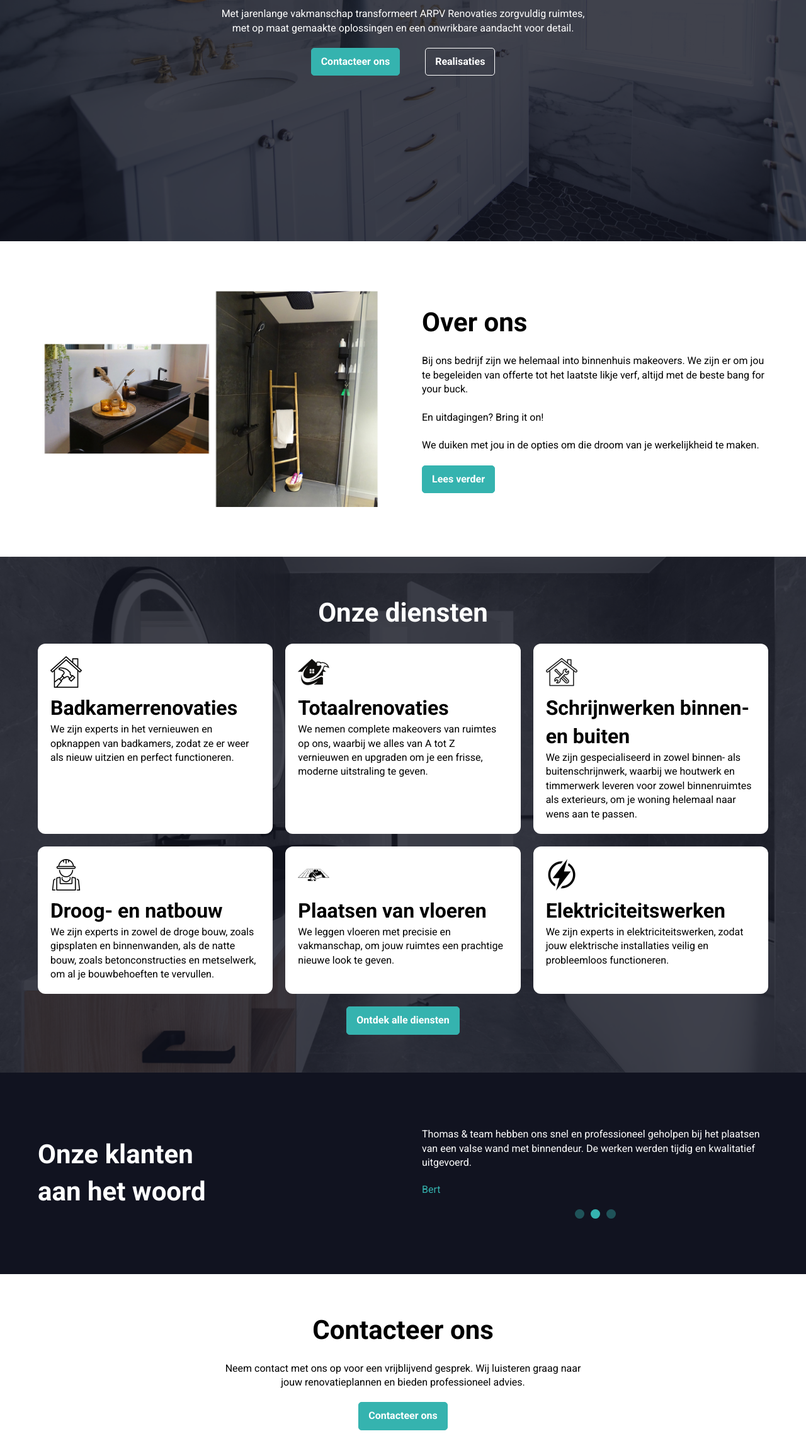
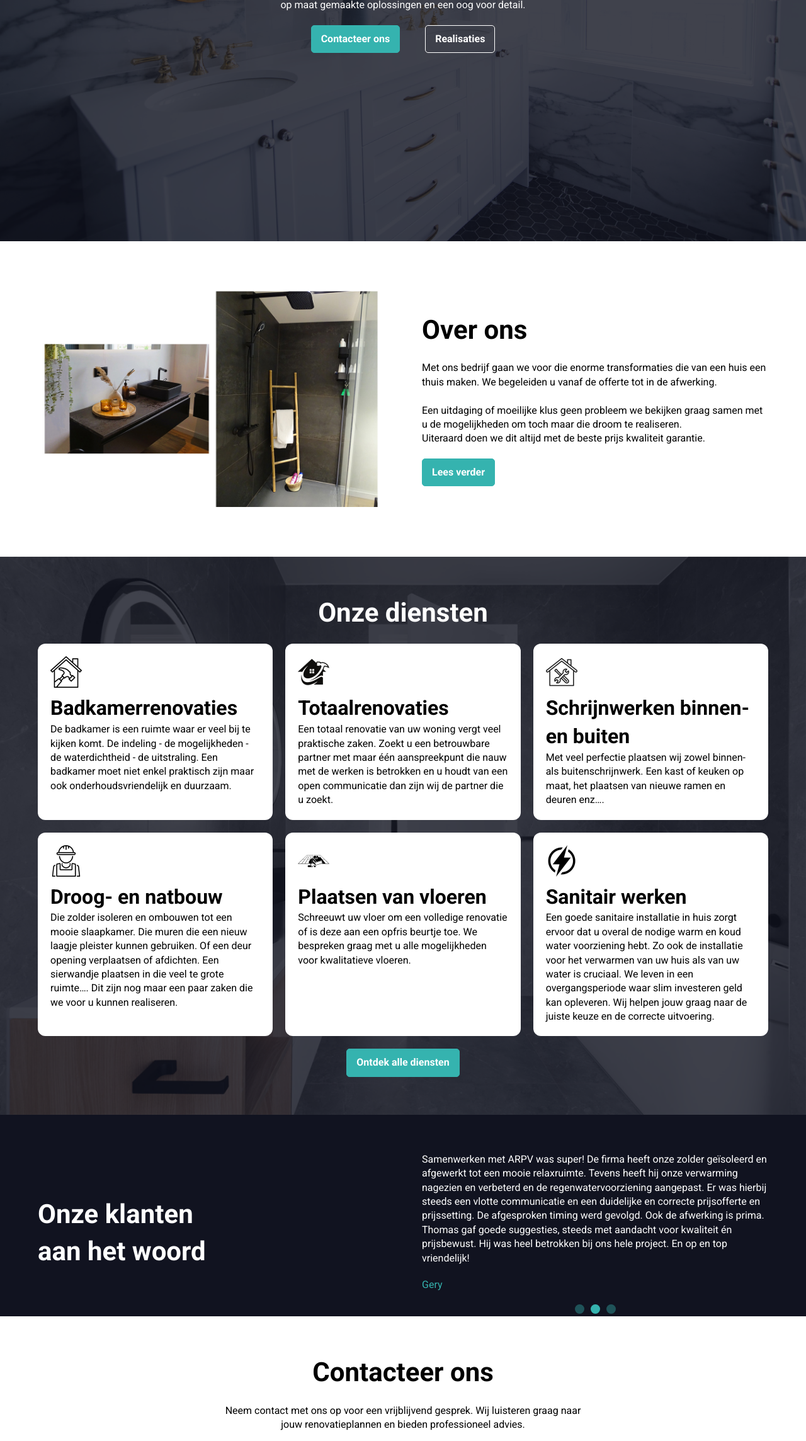
Before and after one commit to K1NGAARON/arpv, a plain HTML site: page index.html in a window 1280 px wide. Shown: the part 417-2705 px from the top of the page at 63% size. Drawn offline with nearby package versions, Linux system fonts and the light colour scheme; files whose address does not match are found by name.

Commit message:
feedback on the homepage

```diff
--- a/css/header-footer.css
+++ b/css/header-footer.css
@@ -168,7 +168,7 @@
 
     .header .topnav-content-sm svg {
         fill: var(--white);
-        width: 25px;
+        width: 40px;
     }
 
     .header .topnav-content-sm svg:hover {
--- a/home/js/script.js
+++ b/home/js/script.js
@@ -1,16 +1,16 @@
 function changeReviews() {
     const reviews = [
         {
-            name: 'Karen',
-            review: 'Al verschillende keren beroep gedaan op ARPV voor werken in ons huis. Binnen deuren, hulp bij parket, afwerking trap, stalen deur, ... Altijd prijs/kwaliteit tiptop in orde.',
+            name: 'Kim',
+            review: 'Ik ben super tevreden over hoe Thomas mijn 2 bovenverdiepingen heeft gerenoveerd. Hij denkt mee over mogelijke oplossingen, hij levert kwaliteit en de communicatie liep altijd vlot. Sowieso zal hij de rest van mijn huis in de toekomst mogen aanpakken!!',
         },
         {
-            name: 'Bert',
-            review: 'Thomas & team hebben ons snel en professioneel geholpen bij het plaatsen van een valse wand met binnendeur. De werken werden tijdig en kwalitatief uitgevoerd.',
+            name: 'Gery',
+            review: 'Samenwerken met ARPV was super! De firma heeft onze zolder geïsoleerd en afgewerkt tot een mooie relaxruimte. Tevens heeft hij onze verwarming nagezien en verbeterd en de regenwatervoorziening aangepast. Er was hierbij steeds een vlotte communicatie en een duidelijke en correcte prijsofferte en prijssetting. De afgesproken timing werd gevolgd. Ook de afwerking is prima. Thomas gaf goede suggesties, steeds met aandacht voor kwaliteit én prijsbewust. Hij was heel betrokken bij ons hele project. En op en top vriendelijk!',
         },
         {
-            name: 'Christine',
-            review: 'Top service, top afwerking, heel tevreden over. Binnendeuren laten plaatsen en verandering van ingang. Kwaliteitsvol voor eerlijke prijs. Wij zullen zeker nog werken laten uitvoeren door dit bedrijf. Aanrader.',
+            name: 'Yoshi',
+            review: 'Wij werkten samen met ARPV voor een totaalrenovatie van onze woning. Vanaf de ruwbouw tot de afwerking van de ruimtes werden alle werken met veel verantwoordelijkheid en oog voor detail uitgevoerd. Naast de werken zelf konden we ook steeds terecht bij ARPV voor vragen of goede ideeën omtrent afwerking en opbouw. Kortom een aannemer die mee helpt werken en denken aan het eindresultaat. 1000x bedankt voor wat je ons gezin gegeven hebt :) Geen vaarwel, maar een tot ziens!',
         }
     ];
 
--- a/index.html
+++ b/index.html
@@ -5,7 +5,7 @@
     <meta http-equiv="X-UA-Compatible" content="IE=edge">
     <meta name="viewport" content="width=device-width, initial-scale=1.0">
     <title>
-        Nieuw Leven in Elke Ruimte met ARPV Renovaties | ARPV
+        ARPV blaast nieuw leven in al uw ruimtes. | ARPV
     </title>
     <meta name="description" content="Met jarenlange vakmanschap transformeert ARPV Renovaties zorgvuldig ruimtes, met op maat gemaakte oplossingen en een onwrikbare aandacht voor detail.">
 
@@ -94,10 +94,10 @@
 <div class="section banner">
     <div class="row flex-col center animate">
         <h1>
-            Nieuw Leven in Elke Ruimte met ARPV Renovaties
+            ARPV blaast nieuw leven in al uw ruimtes.
         </h1>
         <p class="center width-50">
-            Met jarenlange vakmanschap transformeert ARPV Renovaties zorgvuldig ruimtes, met op maat gemaakte oplossingen en een onwrikbare aandacht voor detail.
+            Met jarenlange ervaring transformeren we zorgvuldig elke ruimte dit telkens met op maat gemaakte oplossingen en een oog voor detail.
         </p>
         <div class="btn-wrapper wrapper">
             <a href="/contact/" class="btn">Contacteer ons</a>
@@ -117,11 +117,11 @@
                 Over ons
             </h2>
             <p>
-                Bij ons bedrijf zijn we helemaal into binnenhuis makeovers. We zijn er om jou te begeleiden van offerte tot het laatste likje verf, altijd met de beste bang for your buck.
+                Met ons bedrijf gaan we voor die enorme transformaties die van een huis een thuis maken. We begeleiden u vanaf de offerte tot in de afwerking.
                 <br><br>
-                En uitdagingen? Bring it on!
-                <br><br>
-                We duiken met jou in de opties om die droom van je werkelijkheid te maken.
+                Een uitdaging of moeilijke klus geen probleem we bekijken graag samen met u de mogelijkheden om toch maar die droom te realiseren.
+                <br>
+                Uiteraard doen we dit altijd met de beste prijs kwaliteit garantie.
             </p>
             <a href="/over/" class="btn">Lees verder</a>
         </div>
@@ -141,7 +141,7 @@
                         Badkamerrenovaties
                     </h3>
                     <p>
-                        We zijn experts in het vernieuwen en opknappen van badkamers, zodat ze er weer als nieuw uitzien en perfect functioneren.
+                        De badkamer is een ruimte waar er veel bij te kijken komt. De indeling - de mogelijkheden - de waterdichtheid - de uitstraling. Een badkamer moet niet enkel praktisch zijn maar ook onderhoudsvriendelijk en duurzaam.
                     </p>
                 </div>
             </div>
@@ -152,7 +152,7 @@
                         Totaalrenovaties
                     </h3>
                     <p>
-                        We nemen complete makeovers van ruimtes op ons, waarbij we alles van A tot Z vernieuwen en upgraden om je een frisse, moderne uitstraling te geven.
+                        Een totaal renovatie van uw woning vergt veel praktische zaken. Zoekt u een betrouwbare partner met maar één aanspreekpunt die nauw met de werken is betrokken en u houdt van een open communicatie dan zijn wij de partner die u zoekt.
                     </p>
                 </div>
             </div>
@@ -163,7 +163,7 @@
                         Schrijnwerken binnen- en buiten
                     </h3>
                     <p>
-                        We zijn gespecialiseerd in zowel binnen- als buitenschrijnwerk, waarbij we houtwerk en timmerwerk leveren voor zowel binnenruimtes als exterieurs, om je woning helemaal naar wens aan te passen.
+                        Met veel perfectie plaatsen wij zowel binnen- als buitenschrijnwerk. Een kast of keuken op maat, het plaatsen van nieuwe ramen en deuren enz….
                     </p>
                 </div>
             </div>
@@ -174,7 +174,7 @@
                         Droog- en natbouw
                     </h3>
                     <p>
-                        We zijn experts in zowel de droge bouw, zoals gipsplaten en binnenwanden, als de natte bouw, zoals betonconstructies en metselwerk, om al je bouwbehoeften te vervullen.
+                        Die zolder isoleren en ombouwen tot een mooie slaapkamer. Die muren die een nieuw laagje pleister kunnen gebruiken. Of een deur opening verplaatsen of afdichten. Een sierwandje plaatsen in die veel te grote ruimte…. Dit zijn nog maar een paar zaken die we voor u kunnen realiseren.
                     </p>
                 </div>
             </div>
@@ -185,18 +185,18 @@
                         Plaatsen van vloeren
                     </h3>
                     <p>
-                        We leggen vloeren met precisie en vakmanschap, om jouw ruimtes een prachtige nieuwe look te geven.
+                        Schreeuwt uw vloer om een volledige renovatie of is deze aan een opfris beurtje toe. We bespreken graag met u alle mogelijkheden voor kwalitatieve vloeren.
                     </p>
                 </div>
             </div>
             <div class="item">
-                <img src="/diensten/img/elektriciteit.jpg" alt="Elektriciteitswerken">
+                <img src="/diensten/img/elektriciteit.jpg" alt="Sanitair werken">
                 <div class="item-content">
                     <h3>
-                        Elektriciteitswerken
+                        Sanitair werken
                     </h3>
                     <p>
-                        We zijn experts in elektriciteitswerken, zodat jouw elektrische installaties veilig en probleemloos functioneren.
+                        Een goede sanitaire installatie in huis zorgt ervoor dat u overal de nodige warm en koud water voorziening hebt. Zo ook de installatie voor het verwarmen van uw huis als van uw water is cruciaal. We leven in een overgangsperiode waar slim investeren geld kan opleveren. Wij helpen jouw graag naar de juiste keuze en de correcte uitvoering.
                     </p>
                 </div>
             </div>
@@ -220,10 +220,10 @@
         <div class="col">
             <div class="review-wrapper wrapper">
                 <p class="review-body" id="review-body">
-                    Thomas & team hebben ons snel en professioneel geholpen bij het plaatsen van een valse wand met binnendeur. De werken werden tijdig en kwalitatief uitgevoerd.
+                    Samenwerken met ARPV was super! De firma heeft onze zolder geïsoleerd en afgewerkt tot een mooie relaxruimte. Tevens heeft hij onze verwarming nagezien en verbeterd en de regenwatervoorziening aangepast. Er was hierbij steeds een vlotte communicatie en een duidelijke en correcte prijsofferte en prijssetting. De afgesproken timing werd gevolgd. Ook de afwerking is prima. Thomas gaf goede suggesties, steeds met aandacht voor kwaliteit én prijsbewust. Hij was heel betrokken bij ons hele project. En op en top vriendelijk!
                 </p>
                 <p class="review-author" id="review-author">
-                    Bert
+                    Gery
                 </p>
                 <div class="dots" id="dots">
                     <div class="dot" id="dot1"></div>
```
